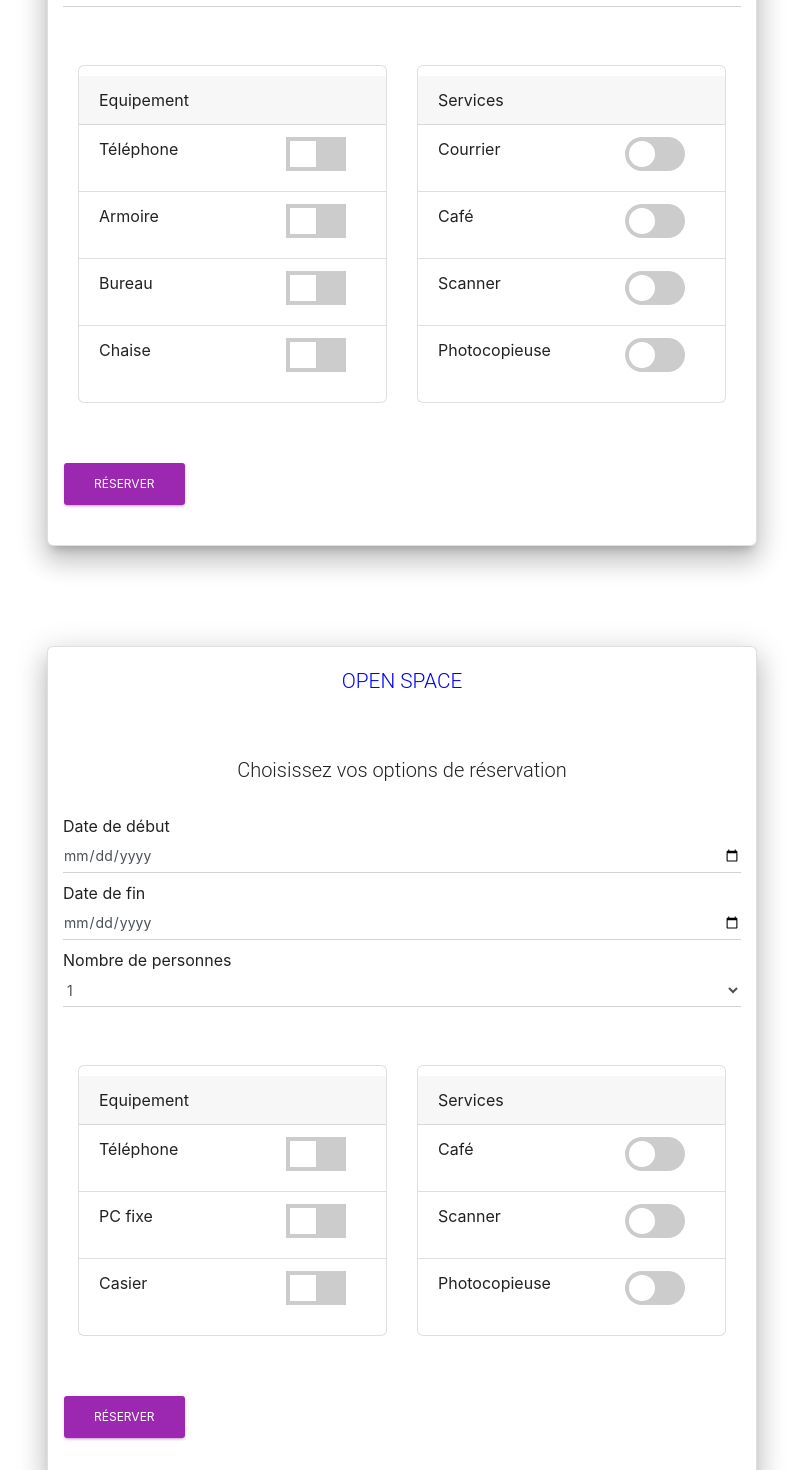
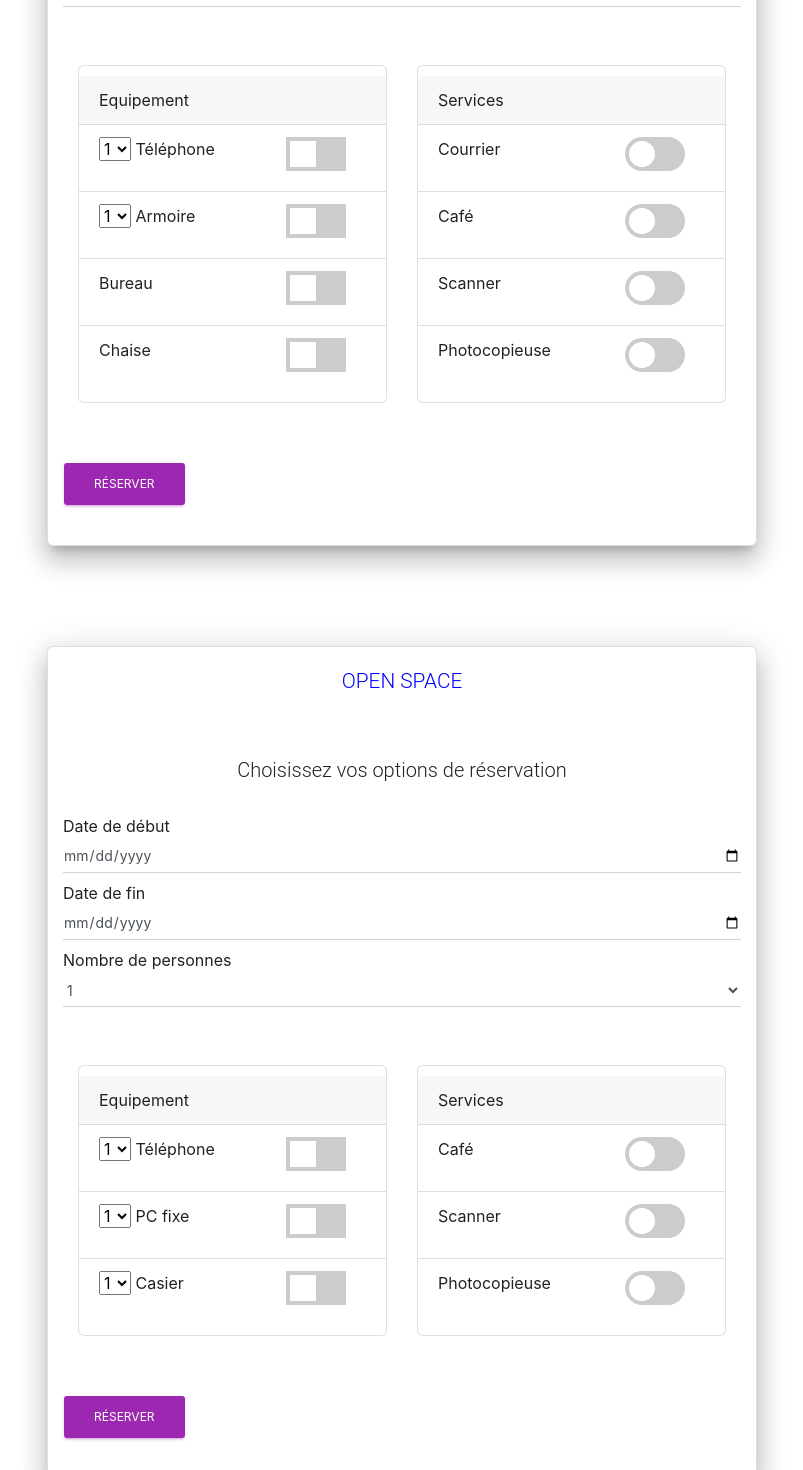
Before and after one commit to AdrienHorgnies/coworking-wavre, an Angular app: page / in a window 1280 px wide. Shown: the part 580-2050 px from the top of the page, without its empty margins (53-856 px from the left). Built offline with nearby package versions, Linux system fonts and the light colour scheme.

Commit message:
booking spaces private, open, bubble

```diff
--- a/src/app/bookingspaceopen/bookingspaceopen.component.html
+++ b/src/app/bookingspaceopen/bookingspaceopen.component.html
@@ -50,6 +50,11 @@
 
                                         <ul class="list-group list-group-flush">
                                             <li class="list-group-item">
+                                                <select>
+                                                    <option>1</option>
+                                                    <option>2</option>
+                                                    <option>3</option>
+                                                </select>
                                                 Téléphone
                                                 <label class="switch ">
                                                     <input type="checkbox" class="default">
@@ -57,6 +62,11 @@
                                                 </label>
                                             </li>
                                             <li class="list-group-item">
+                                                <select>
+                                                    <option>1</option>
+                                                    <option>2</option>
+                                                    <option>3</option>
+                                                </select>
                                                 PC fixe
                                                 <label class="switch ">
                                                     <input type="checkbox" class="primary">
@@ -64,6 +74,11 @@
                                                 </label>
                                             </li>
                                             <li class="list-group-item">
+                                                <select>
+                                                    <option>1</option>
+                                                    <option>2</option>
+                                                    <option>3</option>
+                                                </select>
                                                 Casier
                                                 <label class="switch ">
                                                     <input type="checkbox" class="primary">
--- a/src/app/bookingspaceprivate/bookingspace.component.html
+++ b/src/app/bookingspaceprivate/bookingspace.component.html
@@ -51,6 +51,11 @@
 
                                         <ul class="list-group list-group-flush">
                                             <li class="list-group-item">
+                                                <select>
+                                                    <option>1</option>
+                                                    <option>2</option>
+                                                    <option>3</option>
+                                                </select>
                                                 Téléphone
                                                 <label class="switch ">
                                                     <input type="checkbox" class="default">
@@ -58,6 +63,11 @@
                                                 </label>
                                             </li>
                                             <li class="list-group-item">
+                                                <select>
+                                                    <option>1</option>
+                                                    <option>2</option>
+                                                    <option>3</option>
+                                                </select>
                                                 Armoire
                                                 <label class="switch ">
                                                     <input type="checkbox" class="primary">
```
